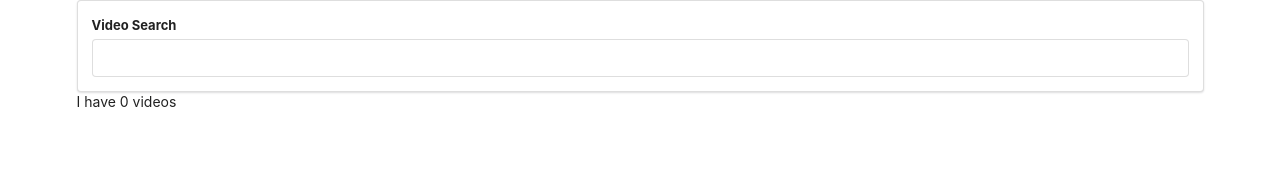
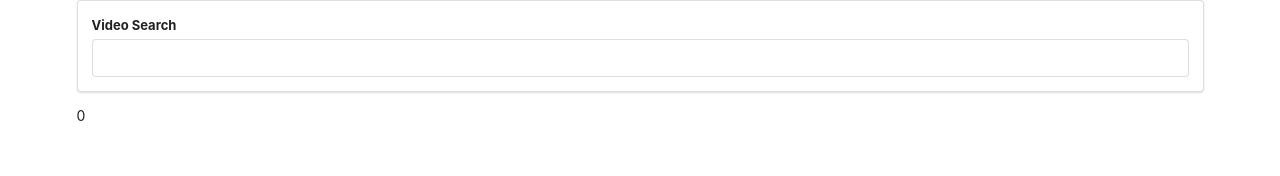
Before and after one commit to ankitt01/Videos-app, a React (Create React App) app: page / in a window 1280 px wide. Shown: the top 176 px of the page. Built offline with nearby package versions, Linux system fonts and the light colour scheme.

Commit message:
passing state as props

```diff
--- a/src/component/App.js
+++ b/src/component/App.js
@@ -2,7 +2,7 @@
 import './App.css';
 import SearchBar from './SearchBar';
 import youtube from '../apis/youtube';
-
+import VideoList from './VideoList';
 
 
 class App extends React.Component {
@@ -15,13 +15,13 @@
       }
     })
     this.setState({ videos: response.data.items});
-  }
+  };
 
   render() {
     return (
       <div className="ui container">
       <SearchBar onFormSubmit={this.onTermSubmit}/>
-      I have {this.state.videos.length} videos
+      <VideoList videos={this.state.videos} />
     </div>
      );
   }
--- /dev/null
+++ b/src/component/VideoList.js
@@ -0,0 +1,8 @@
+import React from 'react'
+
+const VideoList = (props) => {
+    //props.videos
+    return <div>{props.videos.length}</div>
+};
+
+export default VideoList;
```
